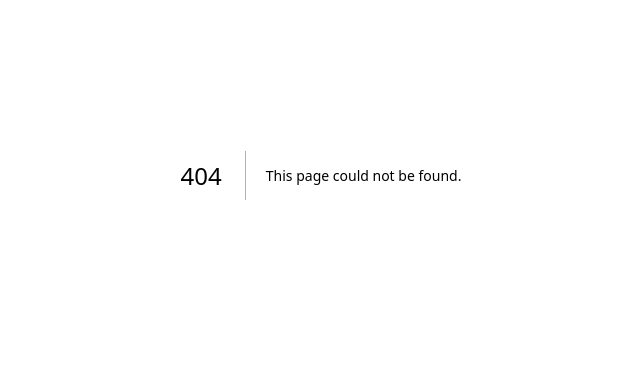
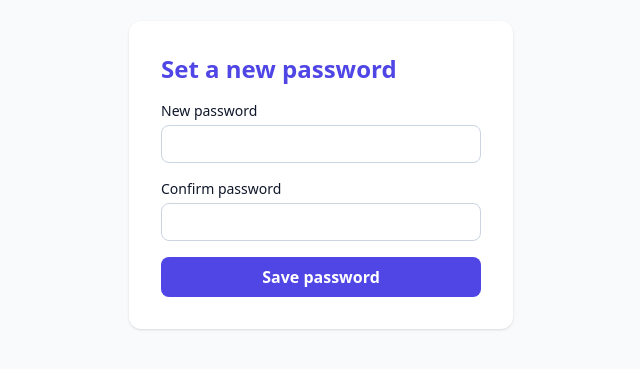
Before and after one commit to mubashwirhassan/Lead-Flow, a Next.js app: page /reset-password in a window 1280 px wide. Before the commit this address had no page. Shown: the part 225-594 px from the top of the page, without its empty margins (319-959 px from the left). Built offline with nearby package versions, Linux system fonts and the light colour scheme.

Commit message:
Add reset-password page

```diff
--- /dev/null
+++ b/src/app/reset-password/page.tsx
@@ -0,0 +1,64 @@
+"use client";
+
+import { useState } from "react";
+import { useRouter, useSearchParams } from "next/navigation";
+
+export default function ResetPasswordPage() {
+  const router = useRouter();
+  const params = useSearchParams();
+  const [password, setPassword] = useState("");
+  const [confirm, setConfirm] = useState("");
+  const [error, setError] = useState("");
+  const [busy, setBusy] = useState(false);
+
+  async function submit(e: React.FormEvent) {
+    e.preventDefault();
+    if (password !== confirm) {
+      setError("Passwords do not match");
+      return;
+    }
+    if (password.length < 8) {
+      setError("Password must be at least 8 characters");
+      return;
+    }
+    setBusy(true);
+    setError("");
+    try {
+      const res = await fetch("/api/v1/auth/reset-password", {
+        method: "POST",
+        headers: { "Content-Type": "application/json" },
+        body: JSON.stringify({ token: params.get("token"), password }),
+      });
+      const data = await res.json();
+      if (!res.ok) throw new Error(data.error || "Reset failed");
+      router.push("/login");
+    } catch (err) {
+      setError(err instanceof Error ? err.message : "Reset failed");
+    } finally {
+      setBusy(false);
+    }
+  }
+
+  return (
+    <div className="min-h-screen flex items-center justify-center px-4">
+      <form onSubmit={submit} className="w-full max-w-sm bg-white rounded-xl shadow p-8 space-y-4">
+        <h1 className="text-2xl font-bold text-brand-600">Set a new password</h1>
+        {error && <p className="text-sm text-red-600 bg-red-50 rounded p-2">{error}</p>}
+        <label className="block text-sm font-medium" htmlFor="password">New password
+          <input id="password" type="password" required minLength={8} value={password}
+            onChange={(e) => setPassword(e.target.value)}
+            className="mt-1 w-full rounded-lg border border-slate-300 px-3 py-2" />
+        </label>
+        <label className="block text-sm font-medium" htmlFor="confirm">Confirm password
+          <input id="confirm" type="password" required minLength={8} value={confirm}
+            onChange={(e) => setConfirm(e.target.value)}
+            className="mt-1 w-full rounded-lg border border-slate-300 px-3 py-2" />
+        </label>
+        <button disabled={busy} type="submit"
+          className="w-full bg-brand-600 hover:bg-brand-700 text-white rounded-lg py-2 font-semibold disabled:opacity-50">
+          {busy ? "Saving..." : "Save password"}
+        </button>
+      </form>
+    </div>
+  );
+}
```
